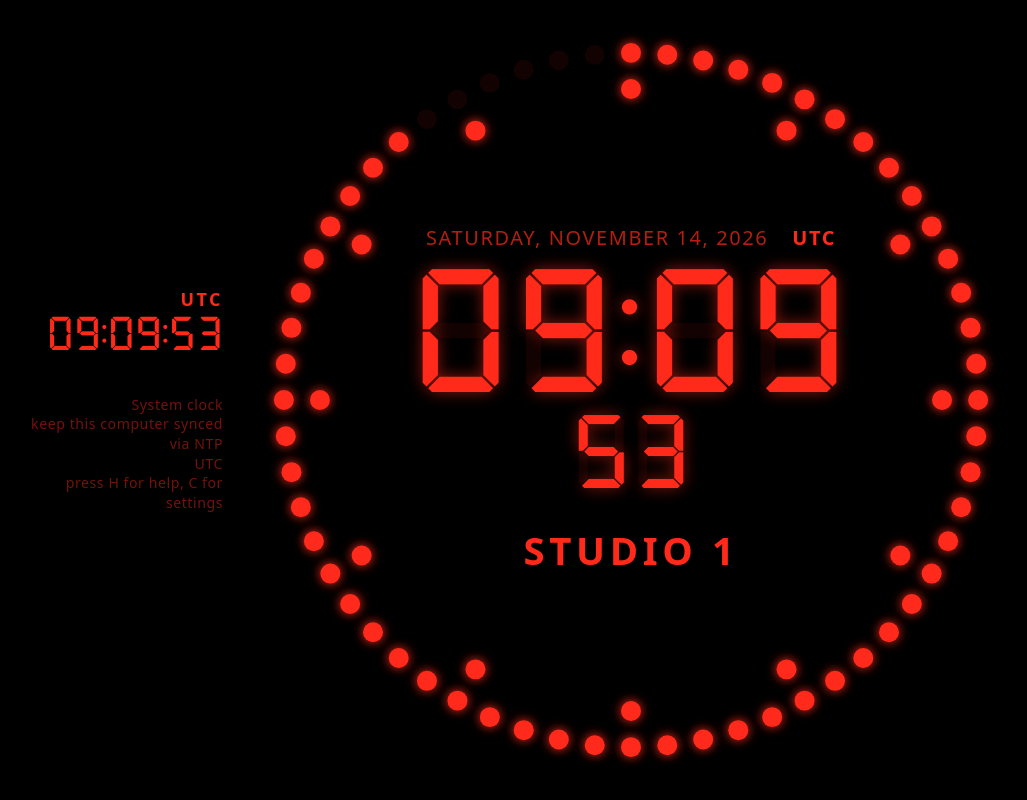
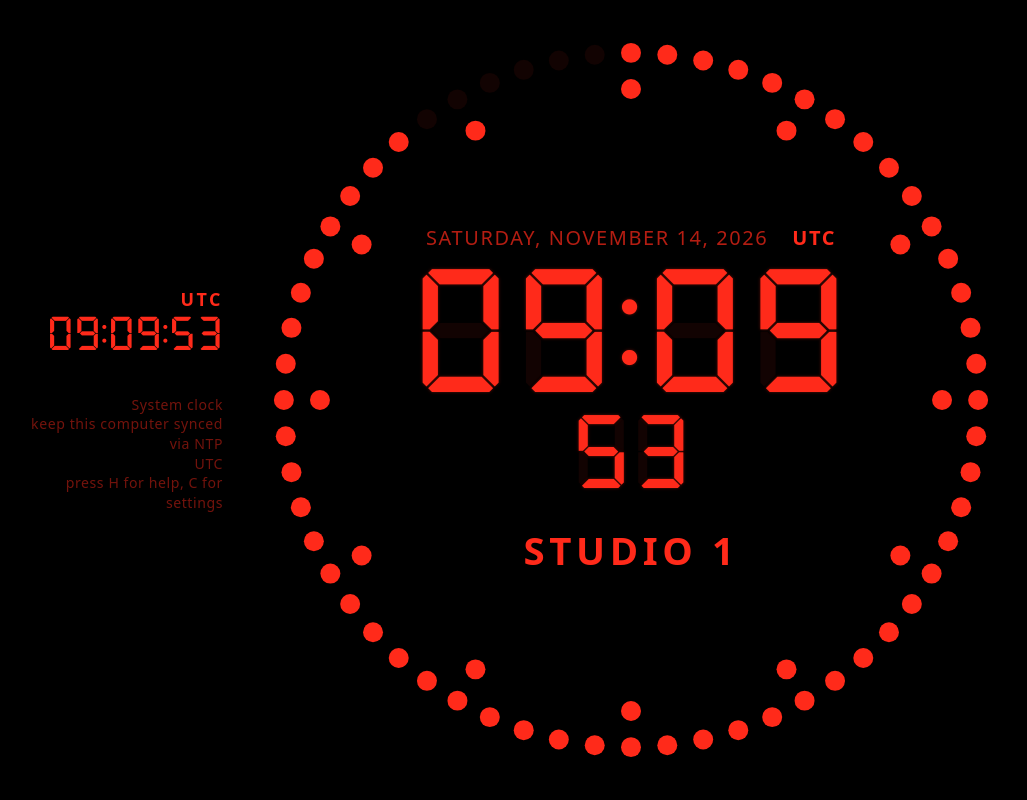
Before and after one commit to aganet/studio-master-clock, a plain HTML site: page master-clock.html in a window 1280 px wide. Shown: the whole page, without its empty margins (9-1036 px from the left). Drawn offline with Linux system fonts and the light colour scheme.

Commit message:
Crisp LEDs without glow, studio demo shows only the ON AIR sign
- remove the Gaussian blur on the ring dots and the wide text shadow on the
  digits, keep a faint tight edge; ON AIR box shadow toned down
- all README screenshots re-rendered
- separate demo links for the ON AIR sign and the countdown

```diff
--- a/master-clock.html
+++ b/master-clock.html
@@ -41,7 +41,7 @@
   .ring { position: absolute; inset: 0; width: 100%; height: 100%; }
   body.fade .ring .sec, body.fade .ring .hour, body.fade .center, body.fade .side, body.fade .zones, body.fade .readout .d { transition: fill 2s, color 2s; }
   .ring .sec { fill: rgba(var(--led-rgb), .07); }
-  .ring .sec.on, .ring .hour { fill: rgb(var(--led-rgb)); filter: url(#glow); }
+  .ring .sec.on, .ring .hour { fill: rgb(var(--led-rgb)); }
 
   .center {
     position: absolute; inset: 0;
@@ -57,7 +57,7 @@
   .date .zone { flex: none; color: rgb(var(--led-rgb)); font-weight: 600; }
   .digits { position: relative; display: inline-block; line-height: 1; font-family: "DSEG7", monospace; font-weight: bold; }
   .digits .ghost { position: absolute; left: 0; top: 0; color: rgba(var(--led-rgb), .07); }
-  .digits .lit { position: relative; text-shadow: 0 0 2cqmin rgba(var(--led-rgb), .55); }
+  .digits .lit { position: relative; text-shadow: 0 0 .4cqmin rgba(var(--led-rgb), .4); }
   .time { font-size: 16cqmin; letter-spacing: .4cqmin; }
   .secrow { position: relative; margin-top: 3cqmin; }
   .secs { font-size: 9.5cqmin; }
@@ -88,7 +88,7 @@
     border: .1em solid rgba(255, 30, 30, .22); color: rgba(255, 30, 30, .22);
   }
   .onair.show { display: block; }
-  .onair.live { background: var(--onair); border-color: var(--onair); color: #000; box-shadow: 0 0 1.2em rgba(255, 30, 30, .6); }
+  .onair.live { background: var(--onair); border-color: var(--onair); color: #000; box-shadow: 0 0 .4em rgba(255, 30, 30, .4); }
 
   .zones { display: flex; flex-direction: column; gap: 2vmin; align-items: inherit; }
   .zones.strip {
@@ -163,12 +163,6 @@
 
   <main class="clock" id="clock">
     <svg class="ring" viewBox="0 0 1000 1000" aria-hidden="true">
-      <defs>
-        <filter id="glow" x="-150%" y="-150%" width="400%" height="400%">
-          <feGaussianBlur stdDeviation="7" result="b"/>
-          <feMerge><feMergeNode in="b"/><feMergeNode in="SourceGraphic"/></feMerge>
-        </filter>
-      </defs>
       <g id="secDots"></g>
       <g id="hourDots"></g>
     </svg>
```
Also changed, not shown: docs/12-hour.png, docs/colors.png, docs/default.png, docs/ham-radio.png, docs/help.png, docs/night.png, docs/overrun.png, docs/portrait.png, docs/settings.png, docs/studio.png, docs/world-clock.png, 1 other file.
